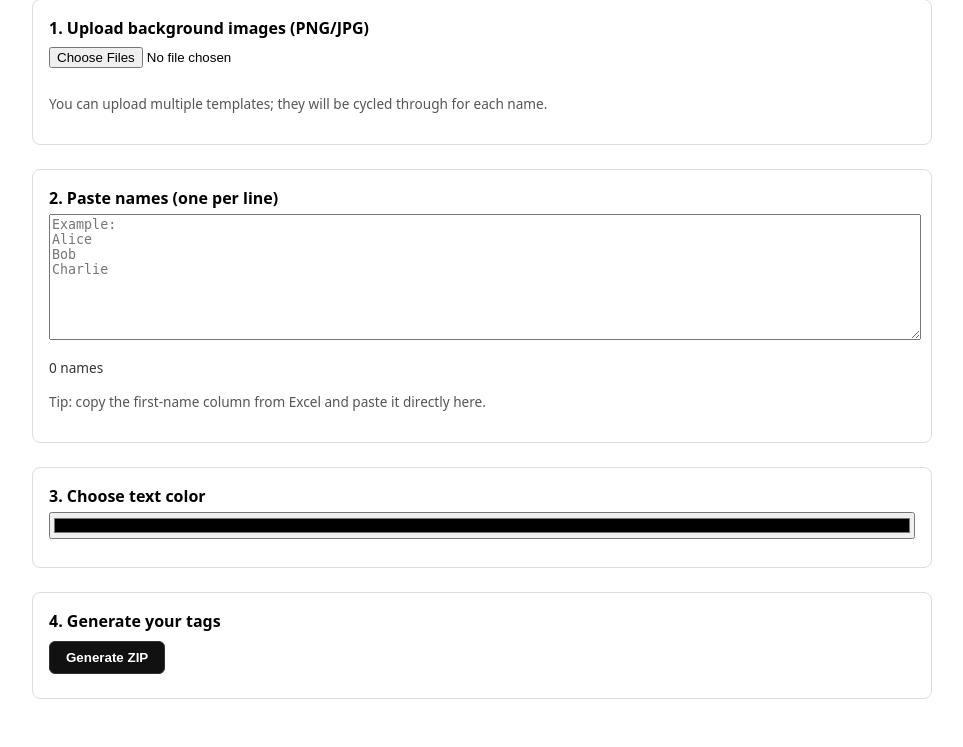
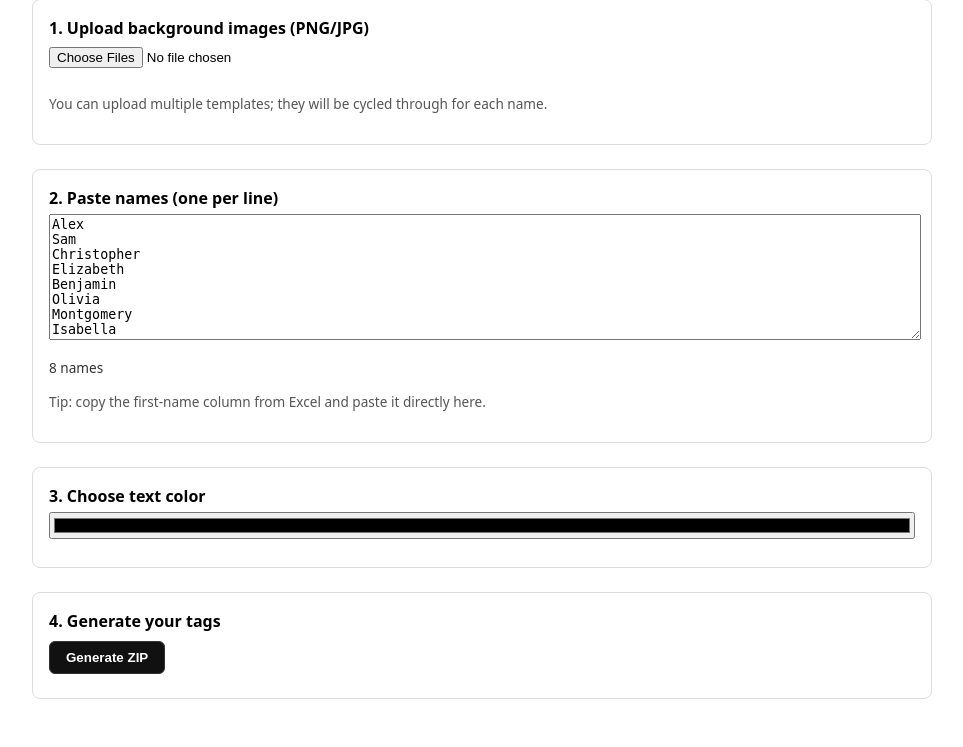
Before and after one commit to shayanwaqar/door-dec-generator, a Flask app: page / in a window 1280 px wide. Shown: the part 128-875 px from the top of the page, without its empty margins (158-1121 px from the left). Run offline with Flask 3, Linux system fonts and the light colour scheme.

Commit message:
auto-populate test data

```diff
--- a/templates/index.html
+++ b/templates/index.html
@@ -149,7 +149,14 @@ Alice
 Bob
 Charlie"
         required
-      ></textarea>
+      >Alex
+Sam
+Christopher
+Elizabeth
+Benjamin
+Olivia
+Montgomery
+Isabella</textarea>
       <div id="name-count" class="small-text">0 names</div>
       <p class="small-text">
         Tip: copy the first-name column from Excel and paste it directly here.
```
